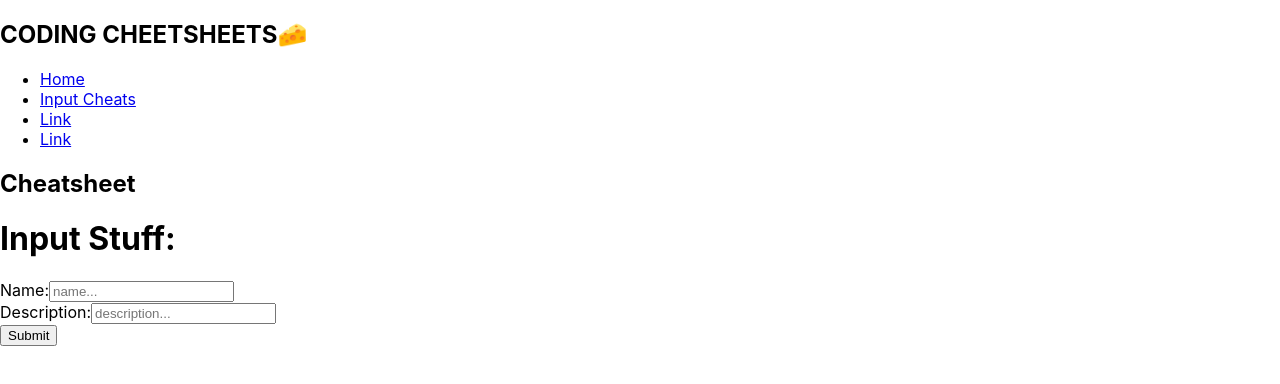
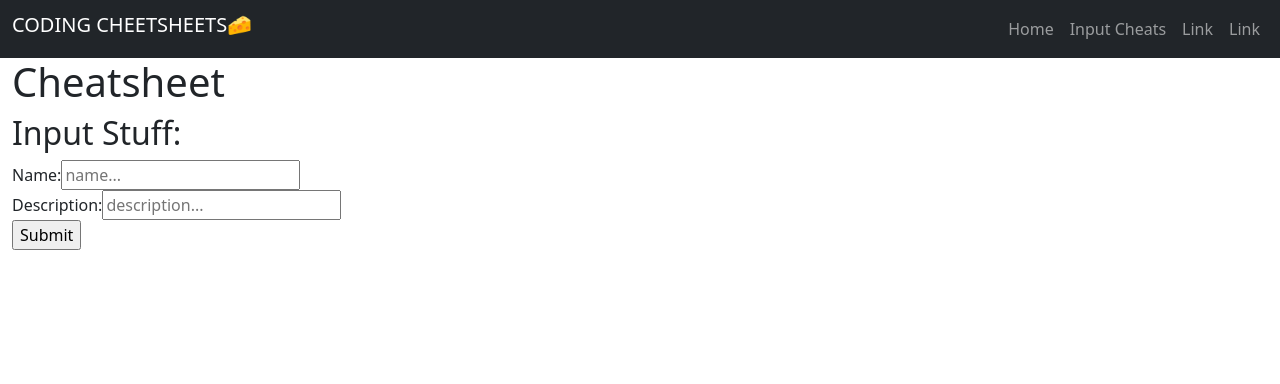
Before and after one commit to kellraym/03-mini-fullstack, a React (Create React App) app: page /inputcheats in a window 1280 px wide. Shown: the top 384 px of the page. Built offline with nearby package versions, Linux system fonts and the light colour scheme.

Commit message:
formatting, functional

```diff
--- a/package.json
+++ b/package.json
@@ -6,6 +6,7 @@
     "@testing-library/jest-dom": "^5.14.1",
     "@testing-library/react": "^11.2.7",
     "@testing-library/user-event": "^12.8.3",
+    "bootstrap": "^5.0.2",
     "react": "^17.0.2",
     "react-dom": "^17.0.2",
     "react-router-dom": "^5.2.0",
--- a/public/index.html
+++ b/public/index.html
@@ -5,8 +5,11 @@
     <meta name="viewport" content="width=device-width, initial-scale=1" />
     <meta name="theme-color" content="#000000" />
     <title>Anna and Ray's mini fullstack app</title>
+
   </head>
   <body>
     <div id="root"></div>
+
+
   </body>
 </html>
--- a/src/App.js
+++ b/src/App.js
@@ -11,7 +11,7 @@ import Navbar from './Components/Navbar'
 function App() {
   return (
     <Router>
-    <Switch>
+    < Switch>
         <div className="App">
 
             <header> <Navbar/> </header>
--- a/src/Components/Home.jsx
+++ b/src/Components/Home.jsx
@@ -1,5 +1,6 @@
 import{useState, useEffect} from'react';
 import { BrowserRouter as Router, Link } from 'react-router-dom'; //router is required even though not used
+
 
 function Home () {
 const [list, setList] = useState([])
@@ -15,9 +16,18 @@ function listCheats() {
 
 
   return (
-      <div>
-        {list.map(item => <li>{item.name} || {item.description}</li>)}
-      </div>
+    <div>
+    <h2>Home Page</h2>
+
+    <p>WE CANN ADD SEARCH STUFFF HERE</p>
+
+
+    <div> {list.map(item => <li>{item.name} || {item.description}</li>)} </div>
+
+  </div>
+
+
+
 
     )
   }
--- a/src/Components/InputForm.jsx
+++ b/src/Components/InputForm.jsx
@@ -3,6 +3,7 @@ import {useState, useEffect} from 'react';
 function InputForm () {
   const [name, setName] = useState('');
   const [description, setDescription] = useState('');
+  const [category, setCategory] = useState('');
   const [inputs, setInputs] = useState({})
 
   function handleNameInput(e) {
@@ -13,8 +14,12 @@ function InputForm () {
     setDescription(e.target.value)
   }
 
+  function handleCatInput(e) {
+    setCategory(e.target.value)
+  }
+
   function handleSubmit() {
-    setInputs({name: name, description: description})
+    setInputs({name: name, description: description, category: category})
     setName('')
     setDescription('')
   }
@@ -36,21 +41,17 @@ useEffect(() => {
 }, [inputs])
 
   return (
-      <div className="container-fluid page"> <div className="row">
-          <div className = "page-header"><h2>Cheatsheet</h2></div>
-          <div className="contatiner-fluid d-flex flex-wrap mini-module">
-            <div className="text"> <h1>Input Stuff:</h1>
-                <form>
-                  <div className="form-group row"><label>Name:</label>
-                      <input className='form-field' onChange={handleNameInput} type='text' placeholder='name...' value={name}/></div>
-                  <div className="form-group row"><label>Description:</label>
-                      <input className='form-field' onChange={handleDescInput} type='text' placeholder='description...' value={description}/></div>
-                  <input type="button" value="Submit" onClick={handleSubmit} className="btn btn-primary mb-2"/>
-                </form>
-            </div>
-          </div>
-        </div></div>
+      <div>
 
+      <h1>Cheatsheet</h1>
+
+       <h2>Input Stuff:</h2>
+          <form>
+            <div><label>Name:</label><input onChange={handleNameInput} type='text' placeholder='name...' value={name}/></div>
+            <div><label>Description:</label><input onChange={handleDescInput} type='text' placeholder='description...' value={description}/></div>
+            <input type="button" value="Submit" onClick={handleSubmit}/>
+          </form>
+      </div>
     )
   }
 
--- a/src/index.js
+++ b/src/index.js
@@ -1,7 +1,7 @@
 import React from 'react';
 import ReactDOM from 'react-dom';
-import './styling/index.css';
 import App from './App';
+import 'bootstrap/dist/css/bootstrap.min.css';
 
 ReactDOM.render(
   <React.StrictMode>
--- a/src/server/migrations/20210630204733_create_userInputs.js
+++ b/src/server/migrations/20210630204733_create_userInputs.js
@@ -4,6 +4,7 @@ exports.up = function(knex) {
     table.increments('id');
     table.string('name').notNullable();
     table.string('description').notNullable();
+    table.string('category').notNullable();
   })
 };
 
--- a/src/server/seeds/initial_inputs.js
+++ b/src/server/seeds/initial_inputs.js
@@ -5,9 +5,9 @@ exports.seed = function(knex) {
     .then(function () {
       // Inserts seed entries
       return knex('user_inputs').insert([
-        {id: 1, name: 'Create a new react app', description: 'npx create-react-app <fileName>'},
-        {id: 2, name: 'Start a file', description: 'npm start'},
-        {id: 3, name: 'install stuff', description: 'npm install <package>'}
+        {id: 1, name: 'Create a new react app', description: 'npx create-react-app <fileName>', category: 'react'},
+        {id: 2, name: 'Start a file', description: 'npm start', category: 'git'},
+        {id: 3, name: 'install stuff', description: 'npm install <package>', category: 'git'}
       ]);
     });
 };
--- a/src/styling/index.css
+++ /dev/null
@@ -1,13 +0,0 @@
-body {
-  margin: 0;
-  font-family: -apple-system, BlinkMacSystemFont, 'Segoe UI', 'Roboto', 'Oxygen',
-    'Ubuntu', 'Cantarell', 'Fira Sans', 'Droid Sans', 'Helvetica Neue',
-    sans-serif;
-  -webkit-font-smoothing: antialiased;
-  -moz-osx-font-smoothing: grayscale;
-}
-
-code {
-  font-family: source-code-pro, Menlo, Monaco, Consolas, 'Courier New',
-    monospace;
-}
```
Also changed, not shown: 1 other file (tests, documents, lock files or other folders).
